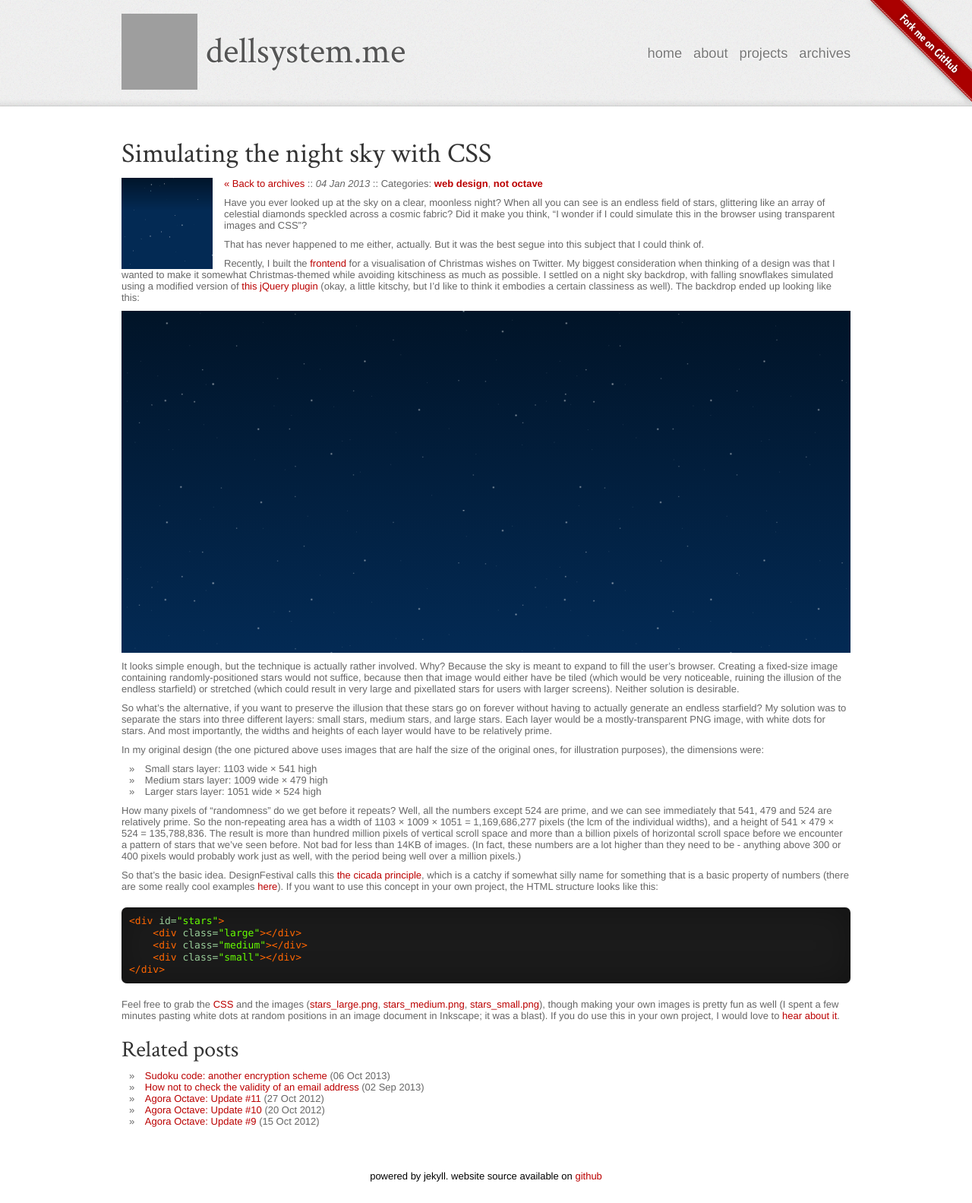
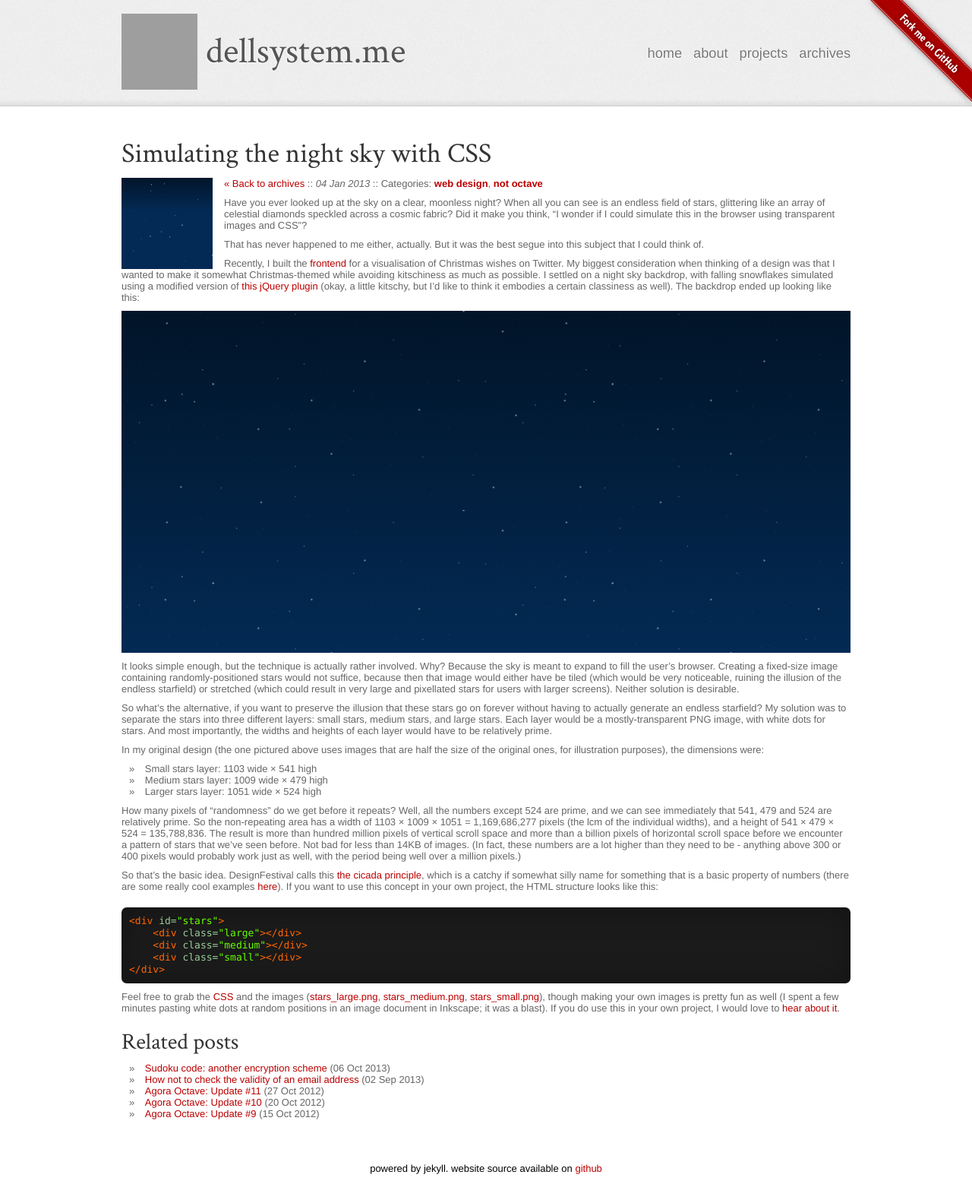
Before and after one commit to dellsystem/dellsystem.github.io, a Jekyll site: the page built from _posts/2013-01-04-night-sky-css.md, in a window 1280 px wide. Shown: the whole page at 76% size. Built offline with Jekyll 4.4.1, drawn with Linux system fonts in a browser that asks for light colours; Markdown is read by kramdown in place of the engine named in the settings; grey boxes are pictures that could not be loaded.

Commit message:
Update generated CSS

```diff
--- a/css/styles.css
+++ b/css/styles.css
@@ -12,7 +12,7 @@ body{font-family:'Helvetica Neue',Helvetica,Arial,sans-serif;font-size:13px;}
 #content{width:960px;margin:0 auto;padding:30px 0px;color:#666666;}#content a{color:#bb0000;text-decoration:none;}#content a:hover{color:#dd1111;border-bottom:solid 1px #dd1111;}
 #content ul{margin-left:10px;list-style:none;}#content ul li:before{padding-right:10px;content:"\00BB \0020";}
 #content p{padding-bottom:10px;}
-#content ul+p,#content .highlight+p{padding-top:10px;}
+#content ul+p{padding-top:10px;}
 #content code{font-family:'Consolas','Monaco','Monospace',monospace;}
 #content p>code,#content li>code{color:#222222;font-weight:bold;background-color:#F0F0F0;padding:1px;-webkit-border-radius:5px;-moz-border-radius:5px;border-radius:5px;}
 h1,h2,h3,h4,h5,h6{font-family:'Crimson Text',Georgia,serif;font-weight:normal;color:#333333;padding:8px 0;clear:both;}
```
